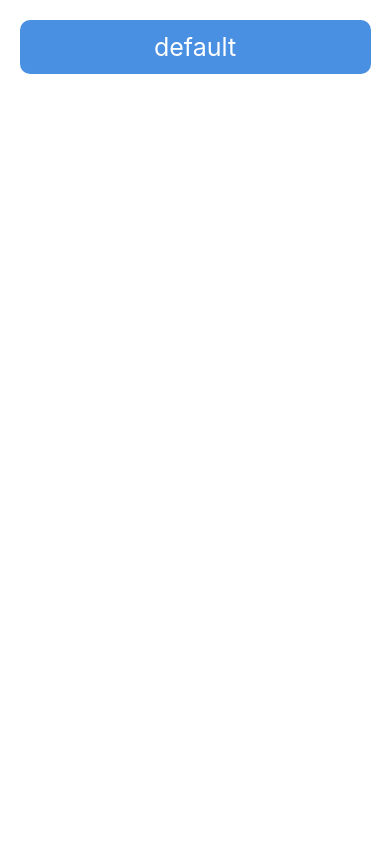
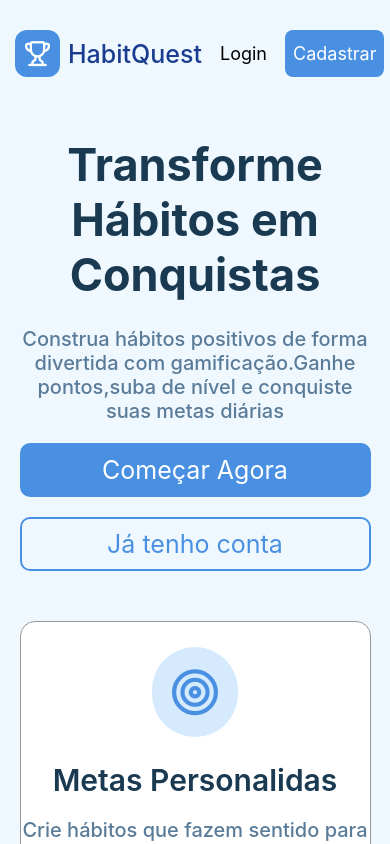
Before and after one commit to Claudemir786/HabitQuest-Sistema-de-Habitos-Gamificado-Fullstack, a React Native app in the folder FrontEnd/: screen / in a window 390 px wide. Built offline with nearby package versions, Linux system fonts and the light colour scheme.

Commit message:
design pagina inicial(index)

```diff
--- a/FrontEnd/index.js
+++ b/FrontEnd/index.js
@@ -1,10 +1,9 @@
 import { registerRootComponent } from 'expo';
 
 //import App from './App';
-
-import DefaultButton from './src/components/defaultButton';
+import Index from './src/pages';
 
 // registerRootComponent calls AppRegistry.registerComponent('main', () => App);
 // It also ensures that whether you load the app in Expo Go or in a native build,
 // the environment is set up appropriately
-registerRootComponent(DefaultButton);
+registerRootComponent(Index);
--- a/FrontEnd/src/components/logoTitleApp.js
+++ b/FrontEnd/src/components/logoTitleApp.js
@@ -7,9 +7,9 @@ export default function Logo(){
         <View>
             <View style={styles.container}>
             <View style={styles.trophy}>
-                <Octicons name="trophy" size={24} color="#fff" />
+                <Octicons name="trophy" size={25} color="#fff" />
             </View>
-                <Text style={{alignContent:'center', marginLeft:8,fontSize:20,color:'#1A3D8F'}}>
+                <Text style={{alignContent:'center', marginLeft:8,fontSize:25,color:'#1A3D8F',fontWeight:'500'}}>
                     HabitQuest
                 </Text>
 
@@ -21,7 +21,6 @@ export default function Logo(){
 
 const styles = StyleSheet.create({
     container:{
-
         flexDirection:'row',
 
     },
--- a/FrontEnd/src/pages/index.js
+++ b/FrontEnd/src/pages/index.js
@@ -0,0 +1,164 @@
+import{View,Text,StyleSheet, TouchableOpacity, ScrollView} from 'react-native'
+import Logo from '../components/logoTitleApp'
+import DefaultButton from '../components/defaultButton'
+import Feather from '@expo/vector-icons/Feather';
+import AntDesign from '@expo/vector-icons/AntDesign';
+
+export default function Index(){
+
+    return(
+        <View style={styles.container}>
+
+            {/*Cabeçalho */}
+           <View style={styles.header}>
+                <Logo/>
+                <View style={styles.button} >
+                    <TouchableOpacity >
+                    <Text style={styles.textbutton}>Login</Text>
+                </TouchableOpacity>
+                </View>
+
+                <View style={[styles.button, {backgroundColor:'#4A90E2'}]}>
+                    <TouchableOpacity >
+                    <Text style={[styles.textbutton, {color:"#fff"}]}>Cadastrar</Text>
+                </TouchableOpacity>
+                </View>
+
+           </View>
+
+            {/*Corpo */}
+            <ScrollView style={styles.body}>
+
+                {/*titulo página */}
+                <View style={{marginBottom:50}} >
+                    {/*Titulo principal */}
+                    <View style={styles.mainTitle}>
+                        <Text style={{textAlign:'center', fontSize:45, fontWeight:'bold', color:'#1A3A52'}}>Transforme Hábitos em Conquistas</Text>
+                    </View>
+                    {/*subtitulo */}
+                    <View style={styles.subTitle}>
+                        <Text style={{textAlign:'center', fontSize:20, color:'#5B7C99', fontWeight:'500'}}>
+                            Construa hábitos positivos de forma divertida com gamificação.Ganhe pontos,suba de nível e conquiste suas metas diárias</Text>
+                    </View>
+                    {/*botão um */}
+                    <DefaultButton name='Começar Agora'/>
+                    {/*botão dois */}
+                    <DefaultButton name='Já tenho conta' color='#F0F8FF' colorText='#4A90E2'/>
+
+                </View>
+
+                {/*Cards*/}
+                <View>
+                    {/*card 1 */}
+                    <View style={styles.card}>
+                        {/*icone */}
+                        <View style={styles.iconCard}>
+                            <Feather name="target" size={50} color="#4A90E2" />
+                        </View>
+
+                        {/*titulo */}
+                        <Text style={{textAlign:'center', fontSize:30, fontWeight:'600', color:'#1A3A52'}}
+                        >Metas Personalidas</Text>
+
+                        {/*descrição*/ }
+                        <Text style={{textAlign:'center', fontSize:20, marginBottom:35, marginTop:20, color:'#5B7C99', fontWeight:'500'}}
+                        >Crie hábitos que fazem sentido para você e acompqanhe seu progresso diário</Text>
+                    </View>
+
+                    {/*card 2 */}
+                    <View style={styles.card}>
+                          {/*icone */}
+                        <View style={styles.iconCard}>
+                            <AntDesign name="thunderbolt" size={50} color="#4A90E2" />
+
+                        </View>
+
+                        {/*titulo */}
+                        <Text style={{textAlign:'center', fontSize:30, fontWeight:'600', color:'#1A3A52'}}
+                        >Sistemas de Pontos</Text>
+
+                        {/*descrição*/ }
+                        <Text style={{textAlign:'center', fontSize:20, marginBottom:35, marginTop:20, color:'#5B7C99', fontWeight:'500'}}
+                        >Ganhe XP e recompensas ao completar suas tarefas e manter sequências</Text>
+                    </View>
+
+                    {/*card 3 */}
+                    <View style={styles.card}>
+                          {/*icone */}
+                        <View style={styles.iconCard}>
+                            <Feather name="star" size={50} color="#4A90E2" />
+                        </View>
+
+                        {/*titulo */}
+                        <Text style={{textAlign:'center', fontSize:30, fontWeight:'600', color:'#1A3A52'}}
+                        >Conquistas</Text>
+
+                        {/*descrição*/ }
+                        <Text style={{textAlign:'center', fontSize:20, marginBottom:35, marginTop:20, color:'#5B7C99', fontWeight:'500'}}
+                        >Desbloqueie badges e conquistas especiais conforme evolui</Text>
+                    </View>
+                </View>
+                <View style={{width:'90%', alignSelf:'center', marginBottom:30}}>
+                    <Text style={{fontSize:20, textAlign:'center', color:'#5B7C99'}}>©2026 HabitQuest - Transforme sua vida um hábito por vez</Text>
+                </View>
+
+            </ScrollView>
+
+        </View>
+    )
+}
+
+const styles = StyleSheet.create({
+    container:{
+        flex:1,
+        backgroundColor:'#F0F8FF'
+    },
+    header:{
+        marginLeft:15,
+        marginTop:30,
+        flexDirection:'row'
+    },
+    body:{
+
+    },
+    button:{
+        justifyContent:'center',
+        borderRadius:8,
+        justifyContent:'center',
+        padding:8,
+        marginLeft:10
+    },
+    textbutton:{
+        fontSize:18
+    },
+    mainTitle:{
+        marginTop:60,
+        marginBottom:25,
+    },
+    subTitle:{
+        justifyContent:'center',
+        alignItems:'center',
+        width:'90%',
+        alignSelf:'center'
+    },
+    card:{
+        width:'90%',
+        alignSelf:'center',
+        backgroundColor:'#fff',
+        borderRadius:15,
+        borderWidth:1,
+        borderColor:'#989899',
+        marginBottom:30,
+    },
+    iconCard:{
+        alignItems:'center',
+        marginTop:25,
+        marginBottom:25,
+        backgroundColor:'#d5eafc',
+        borderRadius:80,
+        alignSelf:'center',
+        padding:18
+
+    }
+
+})
```
